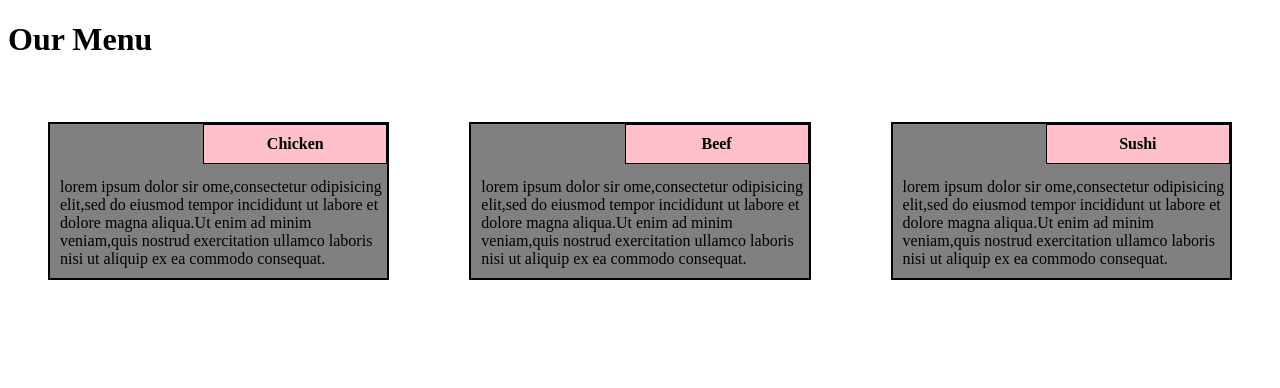
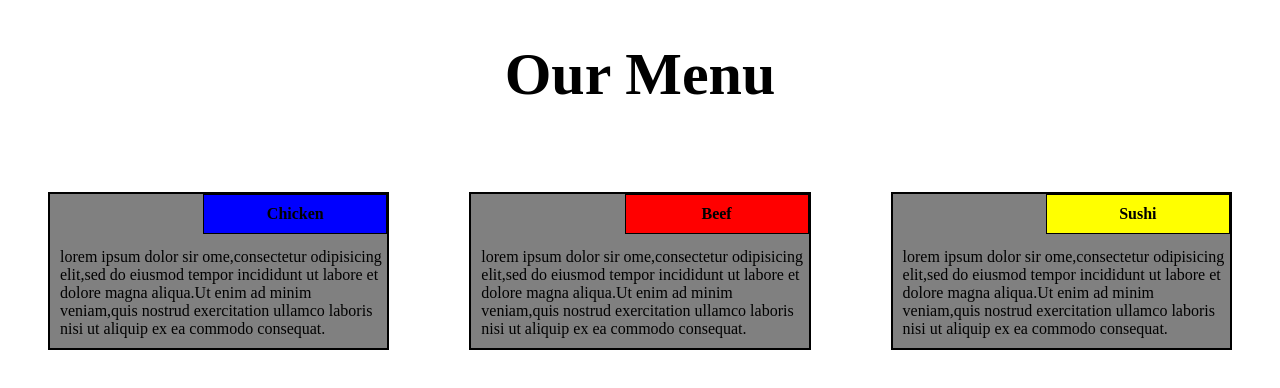
Before and after one commit to sdg444/mod2_assign, a plain HTML site: page mod2_assignment/index.html in a window 1280 px wide. Drawn offline with Linux system fonts and the light colour scheme.

Commit message:
Update mystyle.css

```diff
--- a/mod2_assignment/mystyle.css
+++ b/mod2_assignment/mystyle.css
@@ -33,6 +33,26 @@
 		position: absolute;
 		top: 0px;
 		right: 0px;
+			}
+			h1
+			{
+				text-align:center;
+				font-size:60px;
+			}
+			#first
+			{
+				background-color:blue;
+				color:black;
+			}
+			#second
+			{
+				background-color:red;
+				font:white;
+			}
+			#third
+			{
+				background-color:yellow;
+				font:black;
 			}
 
 
```
